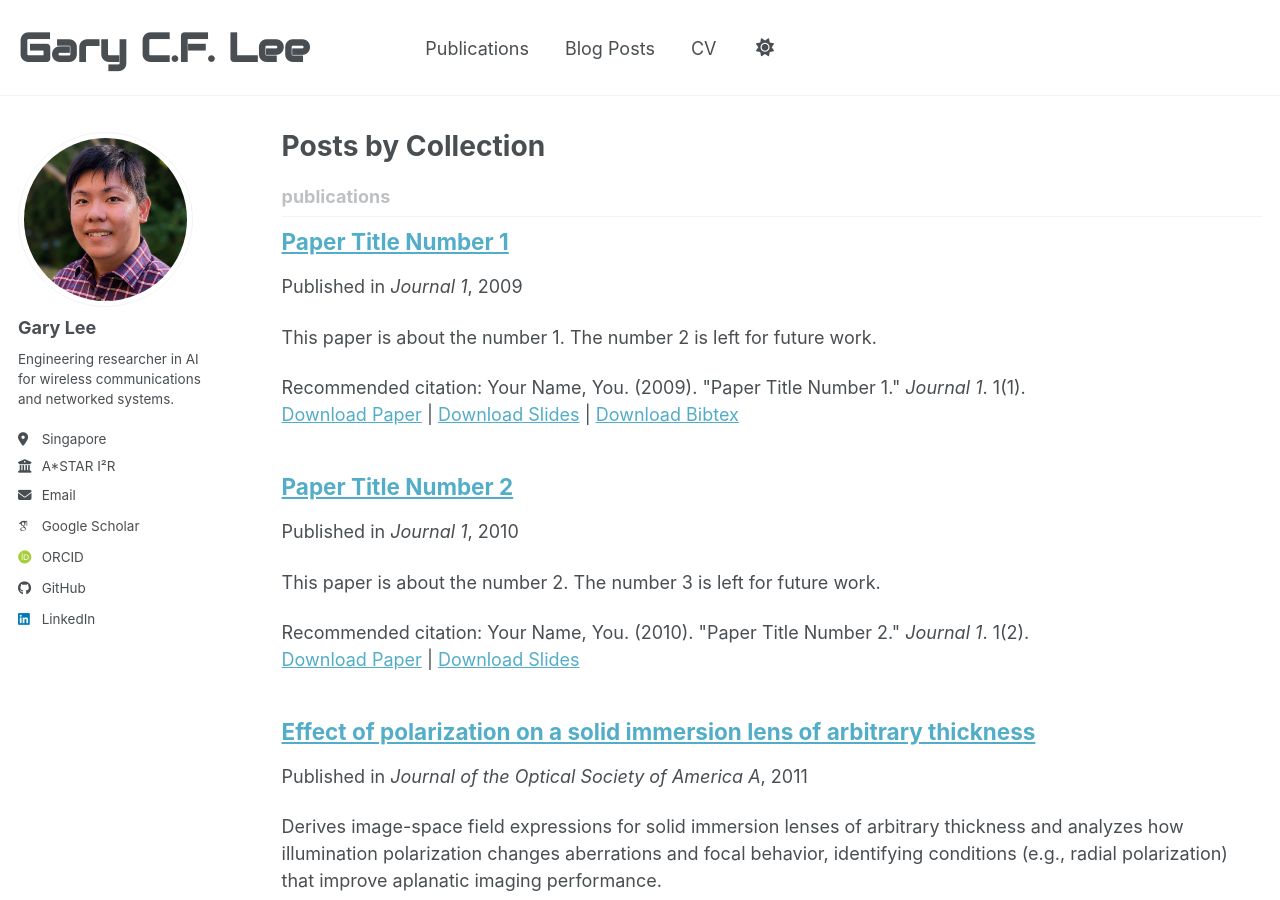
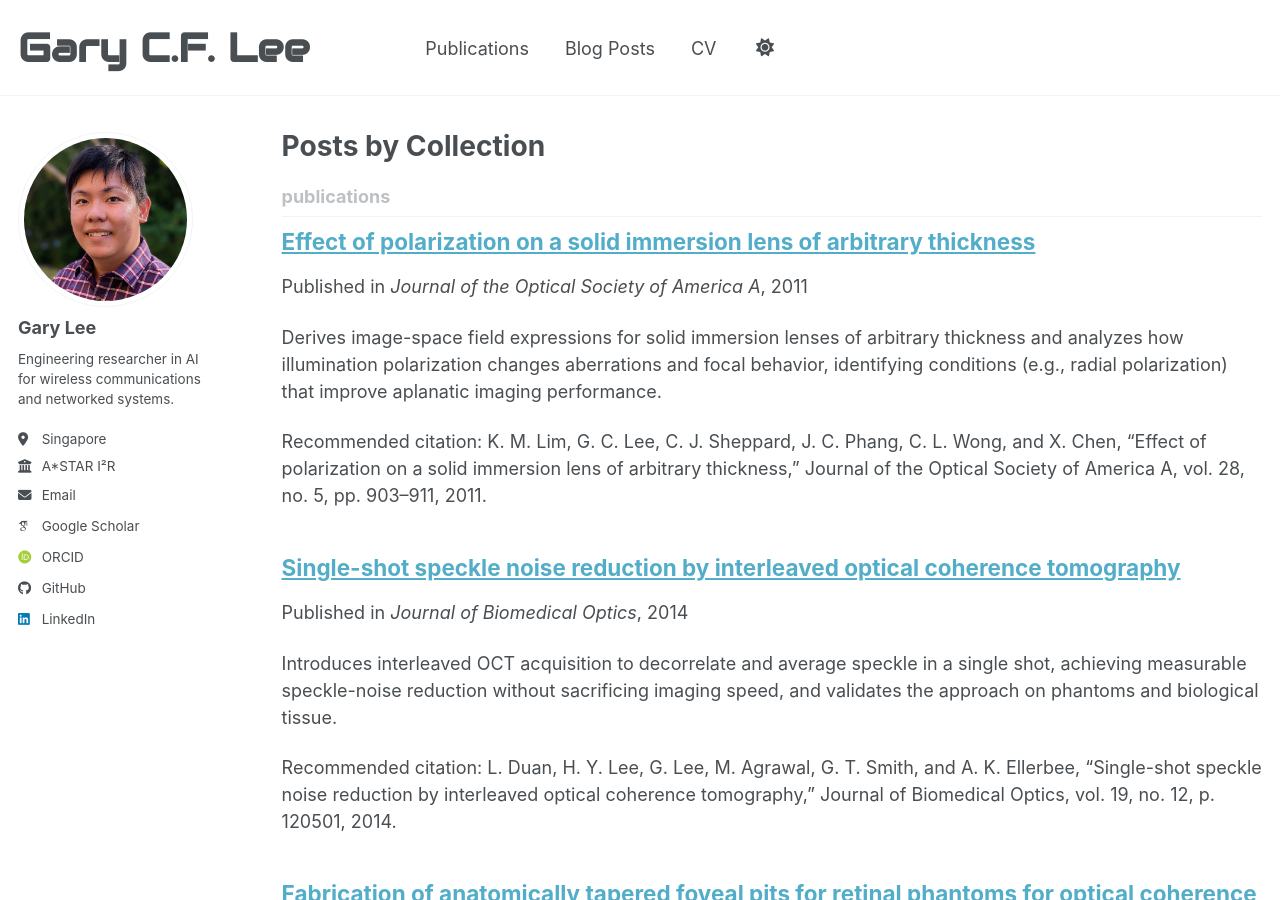
Before and after one commit to garyleecf/garyleecf.github.io, a Jekyll site: the page built from _pages/collection-archive.html, in a window 1280 px wide and 900 px high. Built offline with Jekyll 4.4.1, drawn with Linux system fonts in a browser that asks for light colours; some web fonts are replaced; a script bundle is joined from its source files by our own code; library files that are not in the unit come from our copies.

Commit message:
tidied up content

```diff
--- a/_config.yml
+++ b/_config.yml
@@ -12,7 +12,7 @@ site_theme               : "default" # the available themes options are "default
 title                    : "Gary C.F. Lee"
 title_separator          : "-"
 name                     : &name "Gary Lee"
-description              : &description ""   # Update this with a general description of your site, this is the default if not overridden by a page
+description              : &description "Academic website of Gary C.F. Lee, Research Scientist at A*STAR I²R. Research in AI and machine learning for wireless communications and networked systems."   # Update this with a general description of your site, this is the default if not overridden by a page
 url                      : https://garyleecf.github.io # The base hostname & protocol for your site e.g. "https://[your GitHub username].github.io",
                                                            # or if you already have some other page hosted on Github then use "https://[your GitHub username].github.io/[Your Repo Name]"
 baseurl                  : "" # the subpath of your site, e.g. "/blog"
@@ -88,7 +88,7 @@ publication_category:
     title: 'Books'
   manuscripts:
     title: 'Journal Articles'
-  conferences:
+  conference:
     title: 'Conference Papers'
 
 # Site Settings
--- a/_publications/2009-10-01-paper-title-number-1.md
+++ /dev/null
@@ -1,14 +0,0 @@
----
-title: "Paper Title Number 1"
-collection: publications
-category: manuscripts
-permalink: /publication/2009-10-01-paper-title-number-1
-excerpt: 'This paper is about the number 1. The number 2 is left for future work.'
-date: 2009-10-01
-venue: 'Journal 1'
-slidesurl: 'https://academicpages.github.io/files/slides1.pdf'
-paperurl: 'https://academicpages.github.io/files/paper1.pdf'
-bibtexurl: 'https://academicpages.github.io/files/bibtex1.bib'
-citation: 'Your Name, You. (2009). &quot;Paper Title Number 1.&quot; <i>Journal 1</i>. 1(1).'
----
-The contents above will be part of a list of publications, if the user clicks the link for the publication than the contents of section will be rendered as a full page, allowing you to provide more information about the paper for the reader. When publications are displayed as a single page, the contents of the above "citation" field will automatically be included below this section in a smaller font.
--- a/_publications/2010-10-01-paper-title-number-2.md
+++ /dev/null
@@ -1,14 +0,0 @@
----
-title: "Paper Title Number 2"
-collection: publications
-category: manuscripts
-permalink: /publication/2010-10-01-paper-title-number-2
-excerpt: 'This paper is about the number 2. The number 3 is left for future work.'
-date: 2010-10-01
-venue: 'Journal 1'
-slidesurl: 'https://academicpages.github.io/files/slides2.pdf'
-paperurl: 'https://academicpages.github.io/files/paper2.pdf'
-citation: 'Your Name, You. (2010). &quot;Paper Title Number 2.&quot; <i>Journal 1</i>. 1(2).'
----
-
-The contents above will be part of a list of publications, if the user clicks the link for the publication than the contents of section will be rendered as a full page, allowing you to provide more information about the paper for the reader. When publications are displayed as a single page, the contents of the above "citation" field will automatically be included below this section in a smaller font.
```
Also changed, not shown: _pages/about.md (+4 -11 lines), _pages/cv.md (+15 -5 lines).
